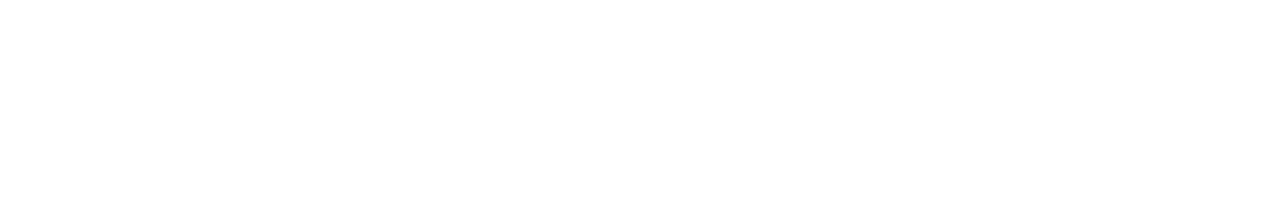
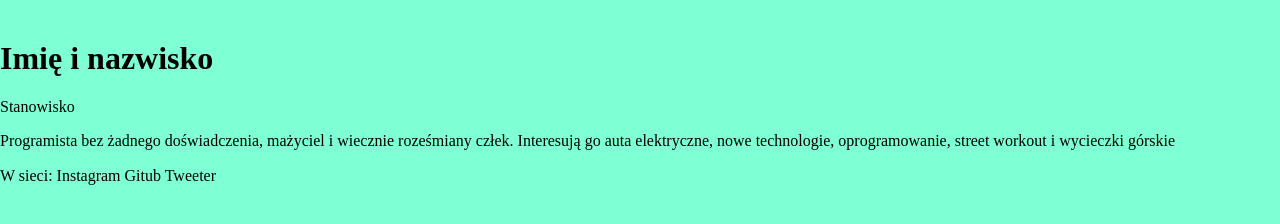
Before and after one commit to lukaszstepka/business_card, a plain HTML site: page index.html in a window 1280 px wide. Drawn offline with Linux system fonts and the light colour scheme.

Commit message:
html redy

```diff
--- a/index.html
+++ b/index.html
@@ -1,14 +1,27 @@
 <!DOCTYPE html>
 <html lang="pl">
-<head>
-    <meta charset="UTF-8">
-    <meta name="viewport" content="width=device-width, initial-scale=1.0">
+  <head>
+    <meta charset="UTF-8" />
+    <meta name="viewport" content="width=device-width, initial-scale=1.0" />
     <title>Wizytówka</title>
-    <link href="normalize.css" rel="stylesheet" type="text/css"/>
-    <link href="normalize.css" rel="stylesheet" type="text/css"/>
-
-</head>
-<body>
-
-</body>
+    <link href="style.css" rel="stylesheet" type="text/css" />
+    <link href="normalize.css" rel="stylesheet" type="text/css" />
+  </head>
+  <body>
+    <main>
+      <article>
+        <img src="" />
+        <header>
+          <h1>Imię i nazwisko</h1>
+          <p>Stanowisko</p>
+        </header>
+        <p>
+          Programista bez żadnego doświadczenia, mażyciel i wiecznie roześmiany
+          człek. Interesują go auta elektryczne, nowe technologie,
+          oprogramowanie, street workout i wycieczki górskie
+        </p>
+        <p>W sieci: Instagram Gitub Tweeter</p>
+      </article>
+    </main>
+  </body>
 </html>
--- a/style.css
+++ b/style.css
@@ -0,0 +1 @@
+body{background-color: aquamarine;}
```
